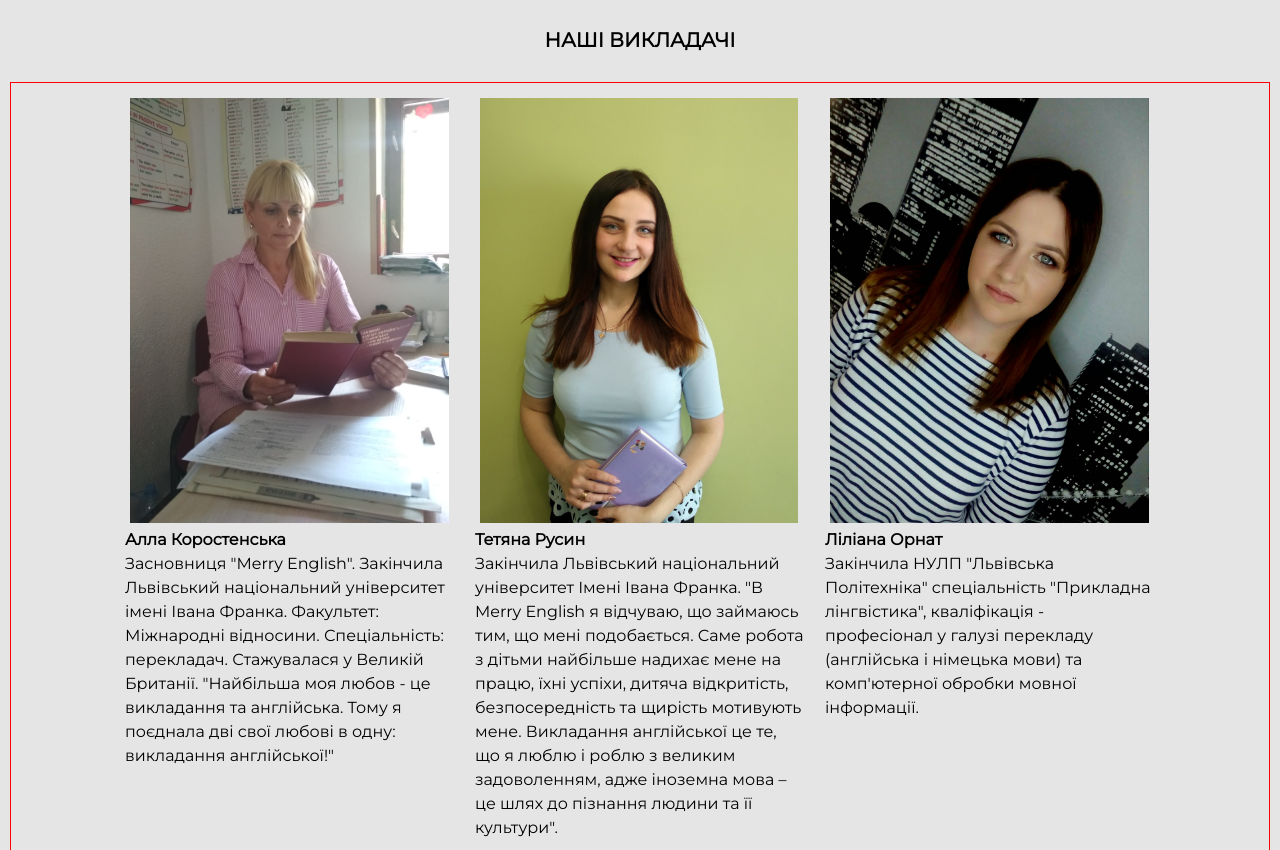
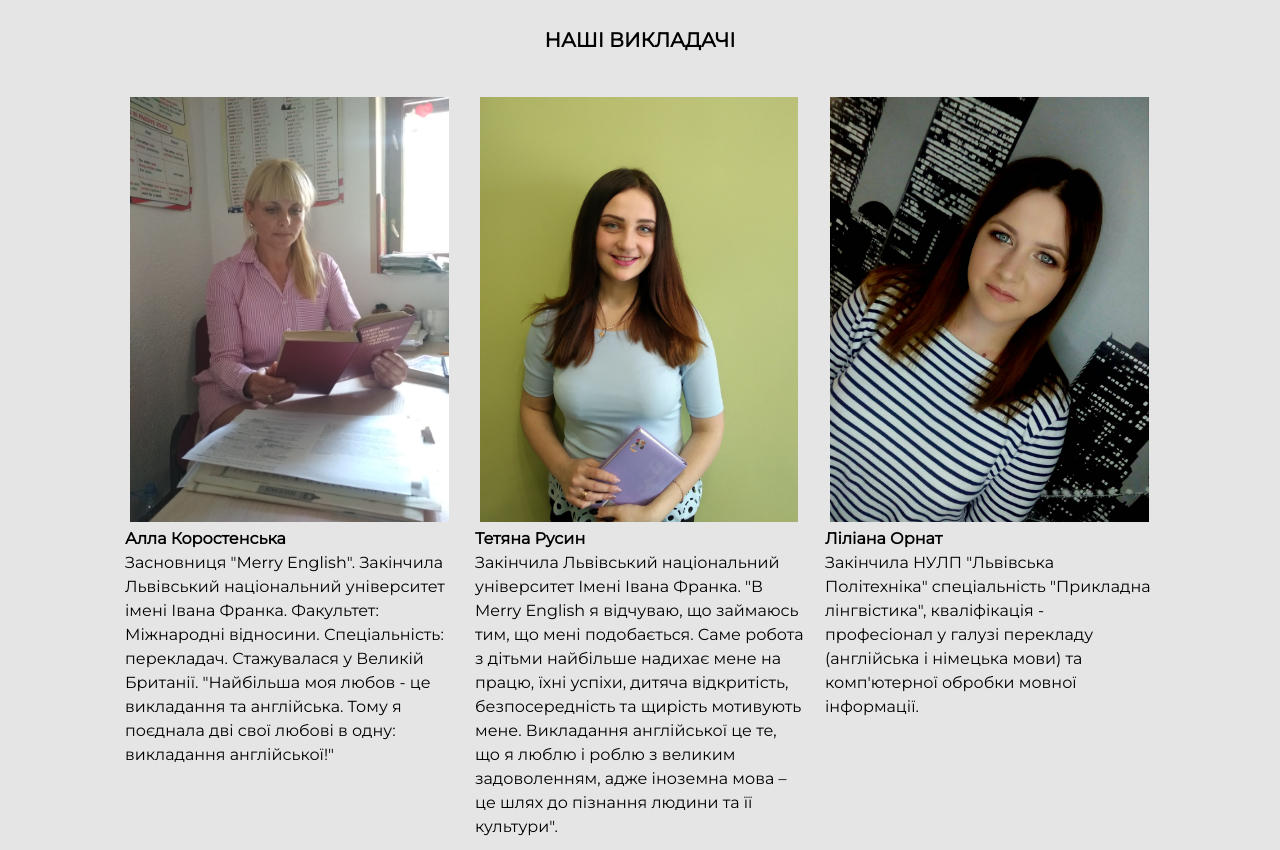
Before and after one commit to Sashko81/merry-english, a plain HTML site: page index.html in a window 1280 px wide. Shown: the part 1938-2788 px from the top of the page. Drawn offline with nearby package versions, Linux system fonts and the light colour scheme.

Commit message:
deleted border of teacher block

```diff
--- a/css/index.css
+++ b/css/index.css
@@ -186,8 +186,7 @@ main .container #group h3 {
 main div.teachers-block {
     display: flex;
     justify-content: center;
-    margin: 10px;
-    border: red 1px solid;
+    /*margin: 10px;*/
 }
 
 @media (max-width: 992px) {
```
